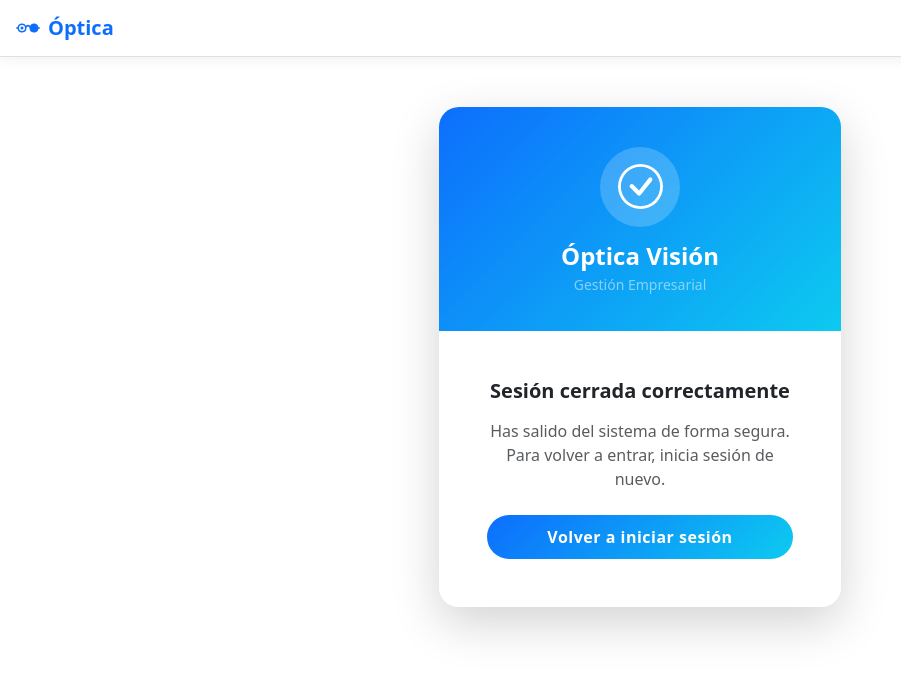
After one commit to twvwrigth/ProyectoGestion, an ASP.NET Core app: page /SesionCerrada in a window 1280 px wide. The commit adds this page. Shown: the top 675 px of the page, without its empty margins (0-901 px from the left). Run offline with ASP.NET Core 8, Linux system fonts and the light colour scheme; style sheets or scripts are compiled from the project's sources.

Commit message:
Correcciones sosa

```diff
--- a/Models/Pedido.cs
+++ b/Models/Pedido.cs
@@ -36,4 +36,7 @@ public partial class Pedido
     public virtual Laboratorio IdLaboratorioNavigation { get; set; } = null!;
 
     public virtual ICollection<HistorialPedido> HistorialPedidos { get; set; } = new List<HistorialPedido>();
+
+    // SCRUM-12 HU-19: ventas que liquidaron (total o parcialmente) este pedido.
+    public virtual ICollection<Venta> Ventas { get; set; } = new List<Venta>();
 }
--- a/Models/Venta.cs
+++ b/Models/Venta.cs
@@ -15,6 +15,9 @@ public partial class Venta
 
     public int IdProducto { get; set; }
 
+    // SCRUM-12 HU-19: folio del pedido que liquida esta venta (null = venta normal sin pedido).
+    public int? IdPedido { get; set; }
+
     public DateOnly Fecha { get; set; }
 
     public string FormaPago { get; set; } = null!;
@@ -31,5 +34,8 @@ public partial class Venta
 
     public virtual Producto IdProductoNavigation { get; set; } = null!;
 
+    // SCRUM-12 HU-19: pedido liquidado con esta venta (opcional).
+    public virtual Pedido? IdPedidoNavigation { get; set; }
+
     public virtual ICollection<Ticket> Tickets { get; set; } = new List<Ticket>();
 }
--- a/Pages/Clientes/Detalle.cshtml.cs
+++ b/Pages/Clientes/Detalle.cshtml.cs
@@ -1,10 +1,12 @@
 using Microsoft.AspNetCore.Mvc;
+using Microsoft.AspNetCore.Authorization;
 using Microsoft.AspNetCore.Mvc.RazorPages;
 using Microsoft.EntityFrameworkCore;
 using Proyecto.Models;
 
 namespace Proyecto.Pages.Clientes
 {
+    [Authorize(Roles = "Encargado,Vendedor,Optometrista")]
     public class DetalleModel : PageModel
     {
         private readonly MiApplicationDbContext _context;
@@ -18,9 +20,7 @@ namespace Proyecto.Pages.Clientes
 
         public async Task<IActionResult> OnGetAsync(int id)
         {
-            // Criterio 5: Restricción de rol (Previene que el laboratorista abra fichas)
-            // Cuando leamos la sesión del usuario logueado:
-            // if (User.IsInRole("Laboratorista")) { return Forbid(); }
+            // El rol ya se valida con [Authorize] en la clase: el Laboratorista no entra.
 
             var clienteConsultado = await _context.Clientes
                 .Include(c => c.Receta)
--- a/Pages/GestionDeEmpleados.cshtml
+++ b/Pages/GestionDeEmpleados.cshtml
@@ -153,7 +153,7 @@
                             @foreach (var emp in Model.EmpleadosList)
                             {
                                 <tr>
-                                    <td class="ps-3 text-muted fw-bold">#@emp.IdEmpleado</td>
+                                    <td class="ps-3 text-muted fw-bold">EMP-@emp.IdEmpleado.ToString("D6")</td>
                                     <td class="fw-medium">@emp.Nombre</td>
                                     <td>@emp.Usuario</td>
                                     <td>
--- a/Pages/GestionDeEmpleados.cshtml.cs
+++ b/Pages/GestionDeEmpleados.cshtml.cs
@@ -1,4 +1,5 @@
 using Microsoft.AspNetCore.Mvc;
+using Microsoft.AspNetCore.Authorization;
 using Microsoft.AspNetCore.Mvc.RazorPages;
 using Microsoft.EntityFrameworkCore;
 using Proyecto.Models;
@@ -6,6 +7,7 @@ using System.ComponentModel.DataAnnotations;
 
 namespace Proyecto.Pages;
 
+[Authorize(Roles = "Encargado")]
 public class GestionDeEmpleadosModel : PageModel
 {
     private readonly MiApplicationDbContext _context;
--- a/Pages/GestionDeLaboratorios.cs
+++ b/Pages/GestionDeLaboratorios.cs
@@ -1,10 +1,12 @@
 using Microsoft.AspNetCore.Mvc;
+using Microsoft.AspNetCore.Authorization;
 using Microsoft.AspNetCore.Mvc.RazorPages;
 using Microsoft.EntityFrameworkCore;
 using Proyecto.Models;
 
 namespace Proyecto.Pages.Laboratorios
 {
+    [Authorize(Roles = "Encargado")]
     public class IndexModel : PageModel
     {
         private readonly MiApplicationDbContext _context;
--- /dev/null
+++ b/Pages/SesionCerrada.cshtml
@@ -0,0 +1,71 @@
+@page
+@model Proyecto.Pages.SesionCerradaModel
+@{
+    ViewData["Title"] = "Sesión cerrada";
+}
+
+<style>
+    .login-container {
+        min-height: 75vh;
+        display: flex;
+        align-items: center;
+        justify-content: center;
+    }
+    .login-card {
+        border-radius: 20px;
+        overflow: hidden;
+        border: none;
+    }
+    .login-header {
+        background: linear-gradient(135deg, #0d6efd 0%, #0dcaf0 100%);
+        padding: 40px 20px 20px;
+    }
+    .optics-icon {
+        width: 80px;
+        height: 80px;
+        background: rgba(255, 255, 255, 0.2);
+        border-radius: 50%;
+        display: flex;
+        align-items: center;
+        justify-content: center;
+        margin: 0 auto 15px;
+    }
+    .btn-login {
+        background: linear-gradient(135deg, #0d6efd 0%, #0dcaf0 100%);
+        border: none;
+        border-radius: 50px;
+        padding: 10px 20px;
+        font-weight: 600;
+        letter-spacing: 0.5px;
+        transition: transform 0.2s, box-shadow 0.2s;
+    }
+    .btn-login:hover {
+        transform: translateY(-2px);
+        box-shadow: 0 5px 15px rgba(13, 110, 253, 0.4);
+    }
+</style>
+
+<div class="login-container">
+    <div class="row justify-content-center w-100">
+        <div class="col-md-6 col-lg-4">
+            <div class="card login-card shadow-lg">
+                <div class="login-header text-center text-white">
+                    <div class="optics-icon">
+                        <svg xmlns="http://www.w3.org/2000/svg" width="45" height="45" fill="currentColor" class="bi bi-check-circle" viewBox="0 0 16 16">
+                            <path d="M8 15A7 7 0 1 1 8 1a7 7 0 0 1 0 14m0 1A8 8 0 1 0 8 0a8 8 0 0 0 0 16" />
+                            <path d="m10.97 4.97-.02.022-3.473 4.425-2.093-2.094a.75.75 0 0 0-1.06 1.06L6.97 11.03a.75.75 0 0 0 1.079-.02l3.992-4.99a.75.75 0 0 0-1.071-1.05" />
+                        </svg>
+                    </div>
+                    <h4 class="fw-bold mb-0">Óptica Visión</h4>
+                    <p class="text-white-50 small mt-1">Gestión Empresarial</p>
+                </div>
+
+                <div class="card-body p-4 p-md-5 bg-white text-center">
+                    <h5 class="fw-bold text-dark mb-3">Sesión cerrada correctamente</h5>
+                    <p class="text-muted mb-4">Has salido del sistema de forma segura. Para volver a entrar, inicia sesión de nuevo.</p>
+                    <a asp-page="/Login" class="btn btn-primary btn-login w-100 text-white">Volver a iniciar sesión</a>
+                </div>
+            </div>
+        </div>
+    </div>
+</div>
--- /dev/null
+++ b/Pages/SesionCerrada.cshtml.cs
@@ -0,0 +1,15 @@
+using Microsoft.AspNetCore.Authorization;
+using Microsoft.AspNetCore.Mvc.RazorPages;
+
+namespace Proyecto.Pages;
+
+// Página pública: se llega a ella justo después de cerrar sesión,
+// cuando ya no hay cookie vigente. También está en AllowAnonymous
+// en Program.cs (red de seguridad global AuthorizeFolder).
+[AllowAnonymous]
+public class SesionCerradaModel : PageModel
+{
+    public void OnGet()
+    {
+    }
+}
--- a/Pages/Venta-CobroExamen.cshtml.cs
+++ b/Pages/Venta-CobroExamen.cshtml.cs
@@ -1,4 +1,5 @@
 using Microsoft.AspNetCore.Mvc;
+using Microsoft.AspNetCore.Authorization;
 using Microsoft.AspNetCore.Mvc.RazorPages;
 using Microsoft.EntityFrameworkCore;
 using Proyecto.Models;
@@ -12,6 +13,7 @@ namespace Proyecto.Pages
         public int Cantidad { get; set; }
     }
 
+    [Authorize(Roles = "Encargado,Vendedor")]
     public class VentaCobroExamenModel : PageModel
     {
         private readonly MiApplicationDbContext _context;
--- a/Pages/listaEspera.cshtml.cs
+++ b/Pages/listaEspera.cshtml.cs
@@ -1,10 +1,12 @@
 using Microsoft.AspNetCore.Mvc;
+using Microsoft.AspNetCore.Authorization;
 using Microsoft.AspNetCore.Mvc.RazorPages;
 using Microsoft.EntityFrameworkCore;
 using Proyecto.Models;
 
 namespace Proyecto.Pages
 {
+    [Authorize(Roles = "Encargado,Vendedor,Optometrista")]
     public class ListaEsperaModel : PageModel
     {
         private readonly MiApplicationDbContext _context;
--- a/Pages/logout.cshtml.cs
+++ b/Pages/logout.cshtml.cs
@@ -11,7 +11,7 @@ namespace Proyecto.Pages
         {
             // Destruye la cookie del usuario
             await HttpContext.SignOutAsync(CookieAuthenticationDefaults.AuthenticationScheme);
-            return RedirectToPage("/login"); // Corregido a minúsculas
+            return RedirectToPage("/SesionCerrada");
         }
     }
 }
```
Also changed, not shown: Models/MiApplicationDbContext.cs (+11 -0 lines), Pages/Index.cshtml (+67 -0 lines), Pages/Index.cshtml.cs (+110 -1 lines), Pages/Modales/_ModalesTableroPedidos.cshtml (+4 -4 lines), Pages/TableroPedidos.cshtml.cs (+5 -3 lines), Pages/login.cshtml.cs (+12 -1 lines), Program.cs (+11 -1 lines), wwwroot/css/site.css (line endings or trailing spaces).
